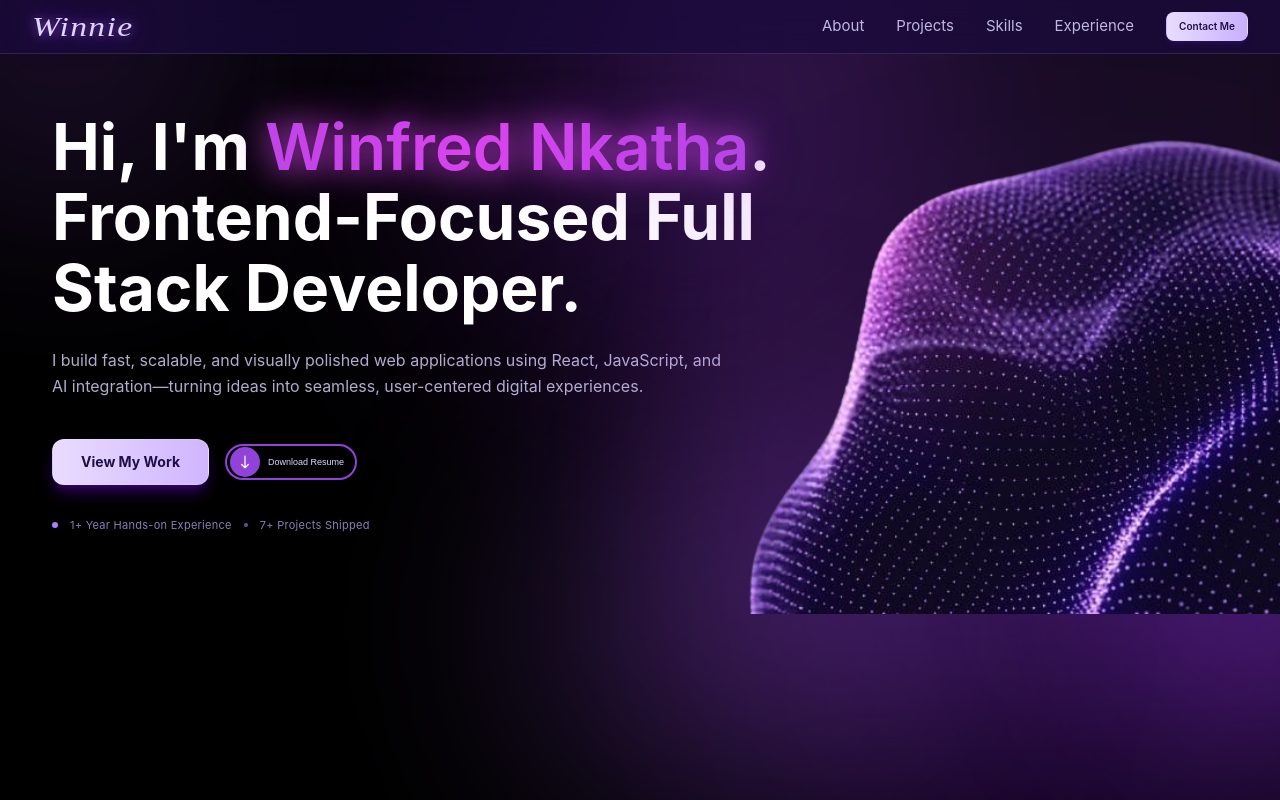
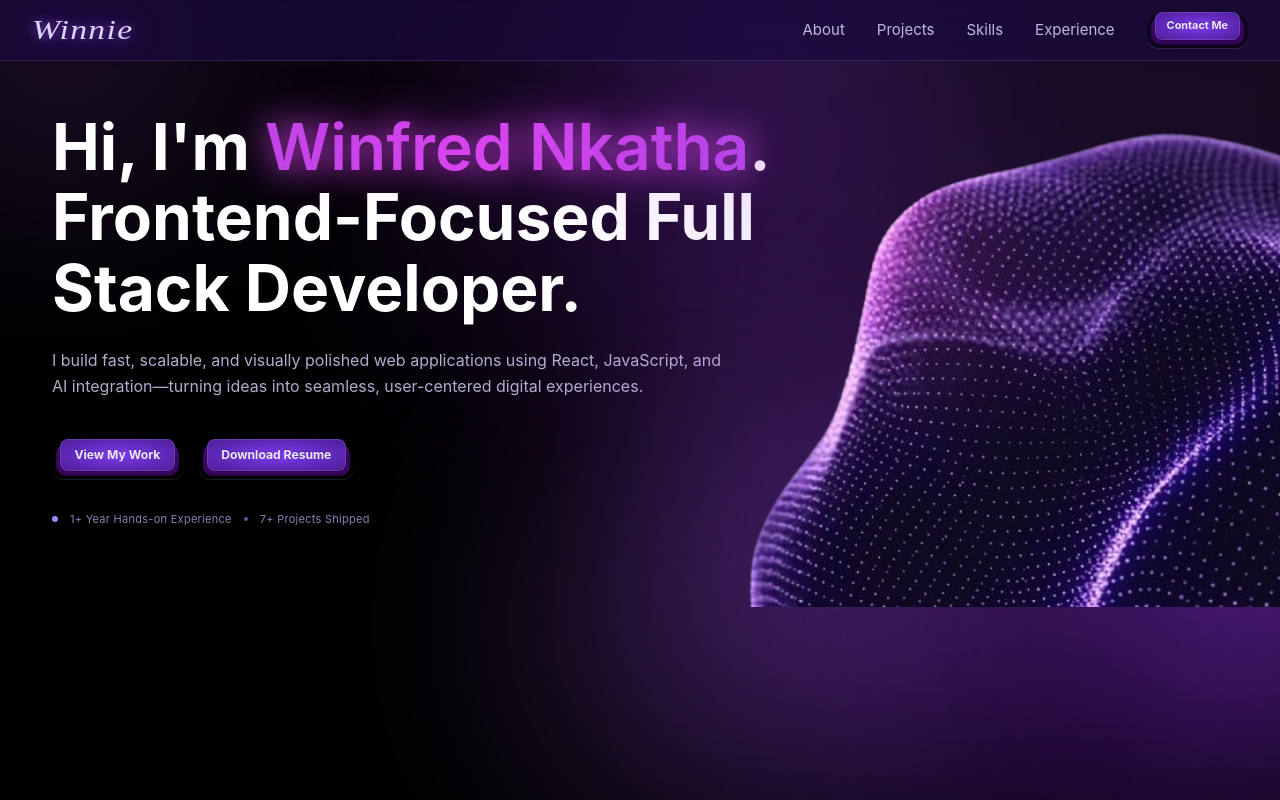
Before and after one commit to Winney360/Winfred-Nkatha-Portfolio, a React (Vite) app in the folder client/: page / in a window 1280 px wide. Shown: the top 800 px of the page. Built offline with nearby package versions, Linux system fonts and the light colour scheme; no server answers.

Commit message:
feat(ThreeDButton): implement a new 3D button component for enhanced UI interactions

```diff
--- a/client/src/components/Switch.jsx
+++ b/client/src/components/Switch.jsx
@@ -1,6 +1,5 @@
-import styled from 'styled-components';
-
 import React, { useEffect, useRef, useState } from 'react';
+import ThreeDButton from './ThreeDButton';
 
 const Switch = () => {
   const [status, setStatus] = useState('idle');
@@ -73,97 +72,15 @@ const Switch = () => {
     status === 'idle' ? 'Download Resume' : status === 'downloading' ? 'Downloading...' : 'Open';
 
   return (
-    <StyledWrapper>
-      <button
+    <ThreeDButton
         type="button"
-        className={`button ${status}`}
         onClick={handleClick}
         disabled={status === 'downloading'}
+        size="md"
       >
-        {status !== 'open' && (
-          <span className="circle" aria-hidden="true">
-            <svg className="icon" xmlns="http://www.w3.org/2000/svg" fill="none" viewBox="0 0 24 24">
-              <path stroke="currentColor" strokeLinecap="round" strokeLinejoin="round" strokeWidth="1.5" d="M12 19V5m0 14-4-4m4 4 4-4" />
-            </svg>
-          </span>
-        )}
-        <span className="title">{buttonText}</span>
-      </button>
-    </StyledWrapper>
+        {buttonText}
+    </ThreeDButton>
   );
 }
 
-const StyledWrapper = styled.div`
-  .button {
-    background-color: transparent;
-    border: 2px solid rgb(145, 67, 217);
-    display: flex;
-    align-items: center;
-    justify-content: flex-start;
-    gap: 8px;
-    border-radius: 50px;
-    width: 132px;
-    height: 36px;
-    cursor: pointer;
-    transition: all 0.4s ease;
-    padding: 3px;
-    font-family: Arial, Helvetica, sans-serif;
-  }
-
-  .button.open {
-    justify-content: center;
-  }
-
-  .button:disabled {
-    cursor: default;
-  }
-
-  .button .title {
-    font-size: 9px;
-    color: #ddd6fe;
-    transition: all 0.4s ease;
-    line-height: 1;
-    text-align: center;
-    white-space: nowrap;
-  }
-
-  .button.open .title {
-    font-size: 12px;
-    font-weight: 700;
-  }
-
-  .button .circle {
-    height: 30px;
-    width: 30px;
-    border-radius: 50%;
-    background-color: rgb(145, 67, 217);
-    display: flex;
-    justify-content: center;
-    align-items: center;
-    transition: all 0.4s ease;
-    position: relative;
-    box-shadow: 0 0 0 0 rgb(255, 255, 255);
-    overflow: hidden;
-  }
-
-  .button .circle .icon {
-    color: #fff;
-    width: 20px;
-    transition: transform 0.4s ease;
-  }
-
-  .button.downloading .circle .icon {
-    animation: spin 0.9s linear infinite;
-  }
-
-  @keyframes spin {
-    from {
-      transform: rotate(0deg);
-    }
-    to {
-      transform: rotate(360deg);
-    }
-  }
-`;
-
 export default Switch;
--- /dev/null
+++ b/client/src/components/ThreeDButton.jsx
@@ -0,0 +1,181 @@
+import React from "react";
+import styled from "styled-components";
+
+const ThreeDButton = ({
+  children,
+  href,
+  target,
+  rel,
+  type = "button",
+  onClick,
+  disabled = false,
+  className = "",
+  size = "md",
+  fullWidth = false,
+  active = false,
+}) => {
+  const isLink = Boolean(href);
+  const Tag = isLink ? "a" : "button";
+
+  const handleClick = (event) => {
+    if (disabled) {
+      event.preventDefault();
+      return;
+    }
+
+    if (onClick) {
+      onClick(event);
+    }
+  };
+
+  return (
+    <Wrapper
+      as={Tag}
+      href={href}
+      target={target}
+      rel={rel}
+      type={isLink ? undefined : type}
+      onClick={handleClick}
+      disabled={isLink ? undefined : disabled}
+      aria-disabled={disabled}
+      className={`${size} ${fullWidth ? "full-width" : ""} ${active ? "active" : ""} ${className}`.trim()}
+    >
+      <span className="button-top">{children}</span>
+      <span className="button-bottom" />
+      <span className="button-base" />
+    </Wrapper>
+  );
+};
+
+const Wrapper = styled.button`
+  -webkit-appearance: none;
+  appearance: none;
+  position: relative;
+  display: inline-block;
+  border-width: 0;
+  padding: 0 8px 8px;
+  min-width: 7.25rem;
+  box-sizing: border-box;
+  background: transparent;
+  color: inherit;
+  font: inherit;
+  cursor: pointer;
+  text-decoration: none;
+  line-height: 1;
+
+  &.sm {
+    min-width: 6.25rem;
+  }
+
+  &.xs {
+    min-width: 4.5rem;
+  }
+
+  &.full-width {
+    width: 100%;
+    min-width: 100%;
+  }
+
+  &.pair {
+    flex: 1 1 0%;
+    width: auto;
+    min-width: 0;
+  }
+
+  &[aria-disabled="true"] {
+    cursor: not-allowed;
+    opacity: 0.75;
+  }
+
+  .button-top {
+    display: inline-flex;
+    align-items: center;
+    justify-content: center;
+    gap: 0.35rem;
+    position: relative;
+    z-index: 1;
+    width: 100%;
+    padding: 0.6rem 0.9rem;
+    transform: translateY(0);
+    text-align: center;
+    color: #ede9fe;
+    text-shadow: 0 -1px rgba(0, 0, 0, 0.25);
+    font-weight: 700;
+    font-size: 0.76rem;
+    border-radius: 8px;
+    user-select: none;
+    transition: transform 0.18s ease;
+  }
+
+  &.sm .button-top {
+    padding: 0.52rem 0.75rem;
+    font-size: 0.68rem;
+  }
+
+  &.xs .button-top {
+    padding: 0.48rem 0.62rem;
+    font-size: 0.64rem;
+    font-weight: 600;
+  }
+
+  .button-top::after {
+    content: "";
+    position: absolute;
+    z-index: -1;
+    inset: 0;
+    border-radius: 8px;
+    background-image: radial-gradient(#7c3aed, #4c1d95);
+    box-shadow: inset 0 0 0 1px rgba(255, 255, 255, 0.12), 0 1px 2px 1px rgba(0, 0, 0, 0.18);
+    transition: transform 0.18s ease, border-radius 0.18s ease, filter 0.18s ease;
+  }
+
+  .button-bottom {
+    position: absolute;
+    z-index: 0;
+    bottom: 3px;
+    left: 4px;
+    width: calc(100% - 8px);
+    height: calc(100% - 8px);
+    border-radius: 10px;
+    background-color: #3b0764;
+    background-image: radial-gradient(12px at 0 0, rgba(255, 255, 255, 0.08), transparent), radial-gradient(12px at 100% 0, rgba(255, 255, 255, 0.08), transparent);
+    box-shadow: 0 2px 3px rgba(0, 0, 0, 0.48), inset 0 -1px 2px rgba(0, 0, 0, 0.42);
+    transition: transform 0.18s ease;
+  }
+
+  .button-base {
+    position: absolute;
+    z-index: -1;
+    top: 3px;
+    left: 0;
+    width: 100%;
+    height: calc(100% - 3px);
+    border-radius: 12px;
+    background-color: rgba(0, 0, 0, 0.28);
+    box-shadow: 0 1px 1px rgba(255, 255, 255, 0.14), inset 0 2px 2px rgba(0, 0, 0, 0.36);
+  }
+
+  &:hover .button-top::after {
+    filter: brightness(0.94);
+    box-shadow: inset 0 0 0 1px rgba(255, 255, 255, 0.08), 0 0 8px rgba(88, 28, 135, 0.22), 0 0 16px rgba(49, 13, 82, 0.18);
+  }
+
+  &:active .button-top,
+  &.active .button-top {
+    transform: translateY(4px);
+  }
+
+  &:active .button-bottom,
+  &.active .button-bottom {
+    transform: translateY(-2px);
+  }
+
+  &[aria-disabled="true"]:hover .button-top::after,
+  &[aria-disabled="true"]:active .button-top {
+    filter: none;
+    transform: translateY(0);
+    box-shadow: inset 0 0 0 1px rgba(255, 255, 255, 0.12), 0 1px 2px 1px rgba(0, 0, 0, 0.18);
+  }
+`;
+
+export default ThreeDButton;
--- a/client/src/sections/Contact.jsx
+++ b/client/src/sections/Contact.jsx
@@ -2,6 +2,7 @@ import React, { useRef, useState } from "react";
 import { motion } from "framer-motion";
 import emailjs from "@emailjs/browser";
 import { FaGithub, FaLinkedin, FaEnvelope, FaWhatsapp } from "react-icons/fa";
+import ThreeDButton from "../components/ThreeDButton";
 
 const EMAILJS_SERVICE_ID = import.meta.env.VITE_EMAILJS_SERVICE_ID;
 const EMAILJS_TEMPLATE_ID = import.meta.env.VITE_EMAILJS_TEMPLATE_ID;
@@ -215,13 +216,9 @@ const Contact = () => {
               />
             </div>
 
-            <button
-              type="submit"
-              disabled={status === "loading"}
-              className="h-12 w-full bg-linear-to-r from-[#7c3aed] to-[#a855f7] text-sm font-medium text-white shadow-[0_10px_28px_rgba(124,58,237,0.35)] transition hover:brightness-110 disabled:cursor-not-allowed disabled:opacity-60 md:h-11"
-            >
+            <ThreeDButton type="submit" disabled={status === "loading"} fullWidth>
               {status === "loading" ? "Sending..." : status === "success" ? "Sent!" : status === "error" ? "Try again" : "Contact"}
-            </button>
+            </ThreeDButton>
           </motion.form>
         </div>
       </div>
--- a/client/src/sections/Hero.jsx
+++ b/client/src/sections/Hero.jsx
@@ -2,6 +2,7 @@ import React, { useState } from "react";
 import { motion } from "framer-motion";
 import heroImage from "../assets/hero.png";
 import Switch from "../components/Switch";
+import ThreeDButton from "../components/ThreeDButton";
 
 const Hero = () => {
   const [isMenuOpen, setIsMenuOpen] = useState(false);
@@ -34,12 +35,9 @@ const Hero = () => {
                 <li><a href="#experience" className="transition-colors hover:text-white">Experience</a></li>
               </ul>
 
-              <a
-                href="#contact"
-                className="hidden rounded-lg border border-violet-200/20 bg-linear-to-r from-[#e9dcff] to-[#c9b0ff] px-3 py-1.5 text-[10px] font-semibold text-[#1f0f47] shadow-md shadow-violet-900/25 md:inline-flex"
-              >
+              <ThreeDButton href="#contact" className="hidden md:inline-block" size="sm">
                 Contact Me
-              </a>
+              </ThreeDButton>
 
               <button
                 type="button"
@@ -82,13 +80,9 @@ const Hero = () => {
                 <li><a href="#skills" onClick={() => setIsMenuOpen(false)} className="block rounded-md px-2 py-1.5 hover:bg-violet-500/15">Skills</a></li>
                 <li><a href="#experience" onClick={() => setIsMenuOpen(false)} className="block rounded-md px-2 py-1.5 hover:bg-violet-500/15">Experience</a></li>
               </ul>
-              <a
-                href="#contact"
-                onClick={() => setIsMenuOpen(false)}
-                className="mt-3 inline-flex w-full items-center justify-center rounded-lg border border-violet-200/20 bg-linear-to-r from-[#e9dcff] to-[#c9b0ff] px-3 py-2 text-xs font-semibold text-[#1f0f47] shadow-md shadow-violet-900/25"
-              >
+              <ThreeDButton href="#contact" onClick={() => setIsMenuOpen(false)} className="mt-3" fullWidth>
                 Contact Me
-              </a>
+              </ThreeDButton>
             </motion.div>
           )}
         </nav>
@@ -145,12 +139,9 @@ const Hero = () => {
               </p>
 
               <div className="mt-10 flex items-center gap-2 sm:gap-4">
-                <a
-                  href="#projects"
-                  className="group whitespace-nowrap rounded-xl border border-violet-100/20 bg-linear-to-r from-[#e9dcff] to-[#d0b5ff] px-4 py-2.5 text-xs font-bold text-[#1f0f47] shadow-lg shadow-violet-700/40 transition-all duration-300 hover:-translate-y-1 hover:shadow-violet-500/60 sm:px-7 sm:py-3 sm:text-sm"
-                >
+                <ThreeDButton href="#projects" className="whitespace-nowrap" size="md">
                   View My Work
-                </a>
+                </ThreeDButton>
                 <div className="flex justify-center">
                   <Switch />
                 </div>
```
Also changed, not shown: client/src/sections/Projects.jsx (+13 -13 lines).
